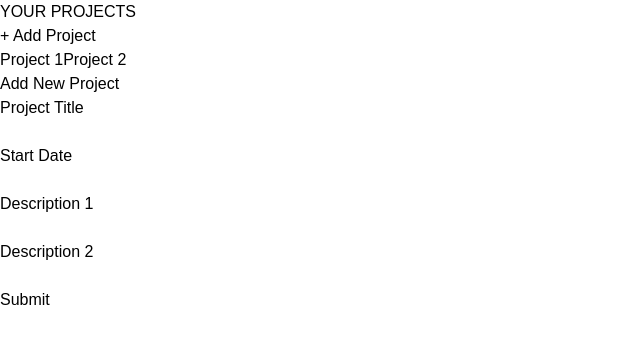
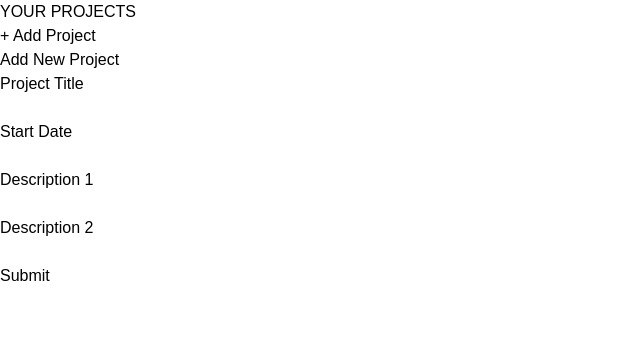
Before and after one commit to mrsambaga/projects-sandbox, a React (Vite) app in the folder project-management-web/: page / in a window 1280 px wide. Shown: the top 344 px of the page, without its empty margins (0-640 px from the left). Built offline with nearby package versions, Linux system fonts and the light colour scheme.

Commit message:
Refactor main page to show project dinamically

```diff
--- a/project-management-web/src/components/Project.jsx
+++ b/project-management-web/src/components/Project.jsx
@@ -6,13 +6,17 @@ import Input from "./Input";
 export default function Project({ activeProject }) {
   return (
     <div className="px-10 py-16 w-full">
-      <h1 className="text-3xl font-bold text-stone-600 mb-5">Learning React</h1>
-      <p className="text-stone-400 mb-4 font-bold text-lg">Dec 29, 2024</p>
-      <p className="text-stone-600 mb-4 font-bold text-lg">
-        Learn react from the group up.
+      <h1 className="text-3xl font-bold text-stone-600 mb-5">
+        {activeProject.title}
+      </h1>
+      <p className="text-stone-400 mb-4 font-bold text-lg">
+        {activeProject.date}
       </p>
       <p className="text-stone-600 mb-4 font-bold text-lg">
-        Start with the basics, finish with advanced knowledge.
+        {activeProject.description1}
+      </p>
+      <p className="text-stone-600 mb-4 font-bold text-lg">
+        {activeProject.description2}
       </p>
       <div className="border-t border-gray-300 my-4"></div>
       <h1 className="text-3xl font-bold text-stone-600 mb-5">Tasks</h1>
--- a/project-management-web/src/components/ProjectInput.jsx
+++ b/project-management-web/src/components/ProjectInput.jsx
@@ -30,11 +30,16 @@ export default function ProjectInput({ addProject }) {
   }
 
   return (
+    <div className="w-full">
       <div className="w-1/2 flex flex-col space-y-5 px-10 py-16">
         <h1 className="text-3xl font-bold text-stone-600 mb-5 text-center">
           Add New Project
         </h1>
-      <Form title="Project Title" field={"title"} onChange={handleFormChange} />
+        <Form
+          title="Project Title"
+          field={"title"}
+          onChange={handleFormChange}
+        />
         <Form title="Start Date" field={"date"} onChange={handleFormChange} />
         <Form
           title="Description 1"
@@ -54,5 +59,6 @@ export default function ProjectInput({ addProject }) {
           />
         </div>
       </div>
+    </div>
   );
 }
--- a/project-management-web/src/components/SideBar.jsx
+++ b/project-management-web/src/components/SideBar.jsx
@@ -1,7 +1,7 @@
 import React from "react";
 import Button from "./Button";
 
-export default function SideBar() {
+export default function SideBar({ projects, onClickButton }) {
   return (
     <div className="w-1/3 h-full px-8 py-16 bg-stone-900 text-stone-50 md:w-72 rounded-r-xl flex-col space-y-8">
       <h1 className="font-bold uppercase md:text-xl text-stone-200">
@@ -10,16 +10,17 @@ export default function SideBar() {
       <Button
         title={"+ Add Project"}
         style="px-6 py-2 rounded-md bg-stone-800 text-stone-50 hover:bg-stone-950"
+        clickHandler={() => onClickButton("+ Add Project")}
       />
       <div>
-        <Button
-          title={"Project 1"}
-          style="w-full text-left px-2 py-1 rounded-sm my-1 hover:text-stone-200 hover:bg-stone-800"
-        />
-        <Button
-          title={"Project 2"}
-          style="w-full text-left px-2 py-1 rounded-sm my-1 hover:text-stone-200 hover:bg-stone-800"
-        />
+        {projects.map((project) => (
+          <Button
+            title={project.title}
+            style="w-full text-left px-2 py-1 rounded-sm my-1 hover:text-stone-200 hover:bg-stone-800"
+            clickHandler={() => onClickButton(project.title)}
+            key={project.title}
+          />
+        ))}
       </div>
     </div>
   );
--- a/project-management-web/src/pages/Main.jsx
+++ b/project-management-web/src/pages/Main.jsx
@@ -6,18 +6,34 @@ import ProjectInput from "../components/ProjectInput";
 export default function Main() {
   const [isInputProject, setInputProject] = useState(true);
   const [projects, setProjects] = useState([]);
+  const [selectedProject, setSelectedProject] = useState({
+    title: "",
+    date: "",
+    description1: "",
+    description2: "",
+  });
 
   function handleAddProject(newProject) {
     setProjects([...projects, newProject]);
   }
 
+  function handleSidebarClick(title) {
+    if (title == "+ Add Project") {
+      setInputProject(true);
+    } else {
+      const activeProject = projects.find((project) => project.title === title);
+      setSelectedProject(activeProject);
+      setInputProject(false);
+    }
+  }
+
   return (
     <div className="flex h-full w-full">
-      <SideBar />
+      <SideBar projects={projects} onClickButton={handleSidebarClick} />
       {isInputProject ? (
         <ProjectInput addProject={handleAddProject} />
       ) : (
-        <Project />
+        <Project activeProject={selectedProject} />
       )}
     </div>
   );
```
Lines whose indentation alone changed are shown as unchanged.
